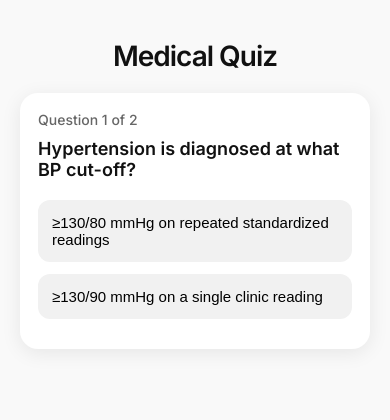
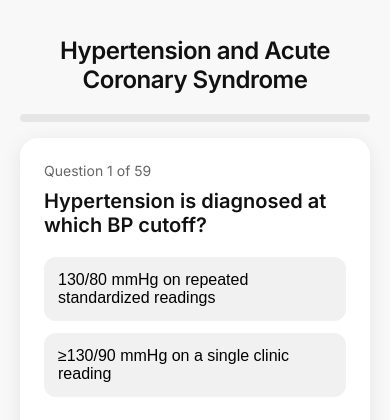
Before and after one commit to drsabya/cardiovascular, a plain HTML site: page index.html in a window 390 px wide. Drawn offline with Linux system fonts and the light colour scheme.

Commit message:
second commit

```diff
--- a/index.html
+++ b/index.html
@@ -3,14 +3,19 @@
   <head>
     <meta charset="UTF-8" />
     <meta name="viewport" content="width=device-width, initial-scale=1.0" />
-    <title>Medical Quiz App</title>
+    <title>Hypertension and Acute Coronary Syndrome</title>
     <link rel="stylesheet" href="style.css" />
   </head>
   <body>
     <div class="app-container">
       <header class="app-header">
-        <h1>Medical Quiz</h1>
+        <h1>Hypertension and Acute Coronary Syndrome</h1>
       </header>
+
+      <!-- Progress Bar -->
+      <div id="progress-wrapper">
+        <div id="progress-bar"></div>
+      </div>
 
       <div id="quiz-box">
         <div id="question-number"></div>
@@ -18,9 +23,12 @@
 
         <div id="options-container"></div>
 
-        <div id="reasoning-box" class="hidden"></div>
+        <div id="feedback-box" class="hidden"></div>
 
-        <button id="next-btn" class="hidden">Next</button>
+        <div class="nav-buttons">
+          <button id="back-btn" class="nav-btn hidden">Back</button>
+          <button id="next-btn" class="nav-btn hidden">Next</button>
+        </div>
       </div>
     </div>
 
--- a/questions.json
+++ b/questions.json
@@ -1,14 +1,358 @@
 [
   {
-    "question": "Hypertension is diagnosed at what BP cut-off?",
-    "correct": "≥130/80 mmHg on repeated standardized readings",
+    "question": "Hypertension is diagnosed at which BP cutoff?",
+    "correct": "130/80 mmHg on repeated standardized readings",
     "wrong": "≥130/90 mmHg on a single clinic reading",
-    "reasoning": "AHA/ACC 2025 uses ≥130/80 with standardized multiple measurements."
+    "reasoning": "AHA/ACC 2025 keeps the diagnostic threshold at ≥130/80 mmHg based on outcome data showing increased CV risk above this level."
   },
   {
-    "question": "What is the preferred method to confirm hypertension?",
+    "question": "What is the BP goal for most adults?",
+    "correct": "<130/80 mmHg in treated adults",
+    "wrong": "<135/85 mmHg for all adults",
+    "reasoning": "Trials show lowering BP to <130/80 mmHg reduces stroke, MI, and heart failure in most adults."
+  },
+  {
+    "question": "Preferred method to confirm hypertension?",
     "correct": "HBPM/ABPM confirmation preferred",
     "wrong": "Office BP alone is sufficient",
-    "reasoning": "Out-of-office readings avoid white-coat and masked phenomena."
+    "reasoning": "Out-of-office readings (HBPM/ABPM) avoid white-coat effect and better reflect usual BP."
+  },
+  {
+    "question": "What is white-coat hypertension?",
+    "correct": "High office BP, normal ABPM/HBPM",
+    "wrong": "High office BP, slightly high ABPM",
+    "reasoning": "In white-coat hypertension, stress in the clinic raises BP, but ambulatory/home readings remain normal."
+  },
+  {
+    "question": "What is masked hypertension?",
+    "correct": "Normal office BP, high ABPM/HBPM",
+    "wrong": "Normal office BP, borderline ABPM",
+    "reasoning": "In masked hypertension, clinic BP looks normal while true everyday BP is elevated outside."
+  },
+  {
+    "question": "What is the first step in HTN evaluation?",
+    "correct": "Standardized office BP before decisions",
+    "wrong": "Random clinic BP is adequate",
+    "reasoning": "Treatment decisions depend on accurate standardized office measurement before anything else."
+  },
+  {
+    "question": "Which are first-line drug classes?",
+    "correct": "Thiazide, ACEi, ARB, CCB as first-line",
+    "wrong": "Beta-blocker as universal first-line",
+    "reasoning": "These four classes have the strongest evidence for CV risk reduction and are recommended as first-line."
+  },
+  {
+    "question": "When start meds in Stage 1 HTN?",
+    "correct": "Start meds if ASCVD ≥10% or TOD present",
+    "wrong": "Start meds only if BP >140/90",
+    "reasoning": "In low-risk stage 1 HTN lifestyle alone is acceptable, but high ASCVD risk or TOD justifies adding drugs."
+  },
+  {
+    "question": "When is dual therapy recommended?",
+    "correct": "Dual therapy for Stage 2 HTN",
+    "wrong": "Dual therapy only after monotherapy failure",
+    "reasoning": "Stage 2 hypertension or BP far above goal usually needs two drugs to reach target quickly and safely."
+  },
+  {
+    "question": "Why avoid ACEi + ARB combination?",
+    "correct": "ACEi + ARB increases harm without benefit",
+    "wrong": "ACEi + ARB lowers BP more effectively",
+    "reasoning": "Combining ACEi and ARB increases renal adverse effects without proven added benefit in outcomes."
+  },
+  {
+    "question": "DOC in diabetes with albuminuria?",
+    "correct": "ACEi or ARB protects kidneys in diabetes",
+    "wrong": "CCB alone is preferred in diabetes",
+    "reasoning": "ACEi/ARBs slow progression of diabetic kidney disease and reduce albuminuria and CV events."
+  },
+  {
+    "question": "DOC in CKD with albuminuria?",
+    "correct": "ACEi/ARB for CKD with albuminuria",
+    "wrong": "Thiazide preferred for CKD with proteinuria",
+    "reasoning": "In CKD with albuminuria, RAAS blockade is key to kidney protection and lowering CV risk."
+  },
+  {
+    "question": "Preferred therapy post-MI/HFrEF?",
+    "correct": "β-blocker + ACEi/ARB post-MI",
+    "wrong": "CCB preferred post-MI",
+    "reasoning": "β-blockers and ACEi/ARBs improve survival and remodeling after MI and in HFrEF."
+  },
+  {
+    "question": "Which drugs are unsafe in pregnancy?",
+    "correct": "ACEi/ARB/ARNi contraindicated in pregnancy",
+    "wrong": "Nifedipine ER contraindicated in pregnancy",
+    "reasoning": "These RAAS drugs cause fetal toxicity and are strictly avoided in pregnancy."
+  },
+  {
+    "question": "First-line drugs in pregnancy?",
+    "correct": "Labetalol or Nifedipine ER",
+    "wrong": "ACE inhibitors",
+    "reasoning": "Labetalol, nifedipine ER, and methyldopa have fetal safety and BP-lowering data in pregnancy."
+  },
+  {
+    "question": "When suspect secondary HTN?",
+    "correct": "Severe, abrupt HTN at young age",
+    "wrong": "Mild elevated BP in older adults",
+    "reasoning": "Very young onset, abrupt severe HTN, or disproportionate TOD suggests a secondary cause."
+  },
+  {
+    "question": "Definition of resistant hypertension?",
+    "correct": "≥130/80 on 3 drugs incl. a diuretic",
+    "wrong": "≥140/90 on one medication",
+    "reasoning": "True resistant HTN is defined by poor control despite a full, appropriate three-drug regimen."
+  },
+  {
+    "question": "Best 4th-line drug in resistant HTN?",
+    "correct": "Spironolactone as fourth-line",
+    "wrong": "Amlodipine as fourth-line",
+    "reasoning": "Spironolactone effectively lowers BP in resistant HTN by blocking aldosterone’s sodium-retaining effects."
+  },
+  {
+    "question": "Role of renal denervation?",
+    "correct": "RDN for selected true resistant HTN",
+    "wrong": "RDN as first-line for most HTN",
+    "reasoning": "RDN is reserved for carefully selected resistant HTN patients after maximized drug therapy."
+  },
+  {
+    "question": "Recommended sodium intake?",
+    "correct": "<1500 mg/day sodium target",
+    "wrong": "<2500 mg/day sodium target",
+    "reasoning": "Lower sodium intake substantially reduces BP and CV risk, especially in hypertensives."
+  }
+  ,
+  {
+    "question": "Lifestyle with greatest BP reduction?",
+    "correct": "Combined lifestyle gives largest reduction",
+    "wrong": "Aerobic exercise alone is enough",
+    "reasoning": "Combining diet, weight loss, and regular exercise produces additive BP reductions."
+  },
+  {
+    "question": "Why prefer single-pill combination?",
+    "correct": "Single-pill improves adherence",
+    "wrong": "Single-pill reduces adherence",
+    "reasoning": "Single-pill combinations simplify regimens, improving adherence and speed of BP control."
+  },
+  {
+    "question": "Drugs that worsen BP?",
+    "correct": "NSAIDs, OCPs, steroids raise BP",
+    "wrong": "ACE inhibitors raise BP",
+    "reasoning": "These drugs promote sodium retention or sympathetic activation and can blunt BP control."
+  },
+  {
+    "question": "BP target in older adults?",
+    "correct": "<130/80 with individualization",
+    "wrong": "<120/70 for all older adults",
+    "reasoning": "The same target applies, but treatment intensity must be tailored to frailty and orthostatic symptoms."
+  },
+  {
+    "question": "Define hypertensive emergency.",
+    "correct": "Severe BP + organ damage",
+    "wrong": "Severe BP without organ damage",
+    "reasoning": "Emergency is distinguished by acute target-organ damage, which mandates rapid IV BP control."
+  },
+  {
+    "question": "Define hypertensive urgency.",
+    "correct": "Severe BP without organ damage",
+    "wrong": "Severe BP with acute organ injury",
+    "reasoning": "Urgency has severe BP elevation but no organ damage, so gradual oral reduction is safer."
+  },
+  {
+    "question": "What BP suggests emergency/urgency?",
+    "correct": "≥180/120 mmHg but organ injury defines emergency",
+    "wrong": "≥150/90 mmHg defines emergency",
+    "reasoning": "Very high numbers like ≥180/120 mmHg are concerning, but organ damage defines an emergency."
+  },
+  {
+    "question": "Organs involved in HTN emergency?",
+    "correct": "Brain, heart, kidneys, aorta, retina",
+    "wrong": "Skin, muscle, peripheral nerves",
+    "reasoning": "These organs are highly vulnerable to acute pressure surges and determine prognosis."
+  },
+  {
+    "question": "Example of HTN emergency?",
+    "correct": "Pulmonary edema, stroke, ACS",
+    "wrong": "Mild headache, anxiety",
+    "reasoning": "These conditions represent acute dysfunction of vital organs due to severe hypertension."
+  },
+  {
+    "question": "BP reduction goal in emergency?",
+    "correct": "Reduce BP by 20–25% in first hour",
+    "wrong": "Normalize BP immediately",
+    "reasoning": "Too-rapid BP fall can cause ischemia, so guidelines recommend modest initial reduction."
+  },
+  {
+    "question": "Exception with special BP target?",
+    "correct": "Aortic dissection needs SBP <120",
+    "wrong": "Pulmonary edema needs SBP <120",
+    "reasoning": "Aortic dissection and stroke need specific, more aggressive or tailored BP targets."
+  },
+  {
+    "question": "Preferred IV drugs in emergency?",
+    "correct": "Nicardipine, labetalol IV",
+    "wrong": "Oral amlodipine",
+    "reasoning": "These IV agents allow precise, rapid titration suitable for emergencies, unlike oral amlodipine."
+  },
+  {
+    "question": "Management of urgency?",
+    "correct": "Oral adjustment + follow-up",
+    "wrong": "IV therapy mandatory",
+    "reasoning": "Without organ damage, slow BP reduction with oral meds and follow-up minimizes harm."
+  },
+  {
+    "question": "Why avoid rapid correction?",
+    "correct": "Risk of ischemia from rapid drop",
+    "wrong": "Faster drop always safer",
+    "reasoning": "Abrupt large BP drops outpace autoregulatory adaptation and can worsen organ perfusion."
+  },
+  {
+    "question": "What defines STEMI?",
+    "correct": "ST elevation with acute occlusion",
+    "wrong": "ST depression with occlusion",
+    "reasoning": "STEMI reflects a totally occluded coronary artery producing persistent ST elevation on ECG."
+  },
+  {
+    "question": "What defines NSTEMI?",
+    "correct": "Troponin rise without ST elevation",
+    "wrong": "ST elevation without troponin rise",
+    "reasoning": "NSTEMI has myocardial necrosis (troponin rise) without the classic ST elevation pattern."
+  },
+  {
+    "question": "What is unstable angina?",
+    "correct": "Ischemia without troponin rise",
+    "wrong": "Ischemia with clear troponin elevation",
+    "reasoning": "Unstable angina has ischemia but not enough necrosis to raise troponin levels."
+  },
+  {
+    "question": "Most sensitive ACS marker?",
+    "correct": "High-sensitivity troponin",
+    "wrong": "CK-MB alone",
+    "reasoning": "High-sensitivity troponin detects very small myocardial injury earlier than older markers."
+  },
+  {
+    "question": "When repeat troponin?",
+    "correct": "Troponin at 0 & 1–2h",
+    "wrong": "Troponin only at 12h",
+    "reasoning": "0/1–2h algorithms accelerate rule-in/rule-out decisions and shorten ED stay."
+  }
+  ,
+  {
+    "question": "Which ACS needs immediate reperfusion?",
+    "correct": "STEMI needs immediate reperfusion",
+    "wrong": "NSTEMI needs immediate reperfusion",
+    "reasoning": "STEMI has the greatest benefit from immediate reperfusion because a full coronary occlusion exists."
+  },
+  {
+    "question": "FMC-to-device time in PCI-capable center?",
+    "correct": "FMC-to-device ≤90 min",
+    "wrong": "FMC-to-device ≤180 min",
+    "reasoning": "Outcomes are best when device crossing occurs within 90 minutes of first medical contact."
+  },
+  {
+    "question": "First step for STEMI at non-PCI hospital?",
+    "correct": "Check for shock or severe HF",
+    "wrong": "Give nitrates immediately",
+    "reasoning": "Shock or severe HF dramatically increases risk and mandates rapid transfer for definitive PCI."
+  },
+  {
+    "question": "What if shock present at non-PCI center?",
+    "correct": "Transfer immediately if shock",
+    "wrong": "Give lytics first in shock",
+    "reasoning": "Non-PCI hospitals cannot definitively treat shock in STEMI, so rapid transfer is lifesaving."
+  },
+  {
+    "question": "Key question if no shock?",
+    "correct": "Assess PCI feasibility time",
+    "wrong": "Check if troponin is positive",
+    "reasoning": "Transfer is only beneficial if PCI can still be performed within evidence-based time windows."
+  },
+  {
+    "question": "If FMC-device ≤120 min?",
+    "correct": "Transfer for PCI if ≤120 min",
+    "wrong": "Give fibrinolytics",
+    "reasoning": "When timely PCI is possible, primary PCI is superior to fibrinolysis."
+  },
+  {
+    "question": "If FMC-device >120 min?",
+    "correct": "Give fibrinolytics if >120 min",
+    "wrong": "Transfer for PCI regardless",
+    "reasoning": "If PCI will be significantly delayed, fibrinolysis is recommended to restore flow sooner."
+  },
+  {
+    "question": "Door-to-needle time?",
+    "correct": "Door-to-needle ≤30 min",
+    "wrong": "Door-to-needle ≤90 min",
+    "reasoning": "Door-to-needle ≤30 minutes maximizes fibrinolysis benefit in STEMI."
+  },
+  {
+    "question": "What is delayed PCI?",
+    "correct": "PCI 3–24h after lysis",
+    "wrong": "Immediate PCI after lysis",
+    "reasoning": "After successful lysis, planned PCI within 3–24 hours improves long-term outcomes."
+  },
+  {
+    "question": "What is rescue PCI?",
+    "correct": "PCI after failed lysis",
+    "wrong": "PCI after successful lysis",
+    "reasoning": "Rescue PCI is needed when fibrinolysis fails to restore perfusion adequately."
+  },
+  {
+    "question": "When prefer delayed PCI?",
+    "correct": "Delayed PCI if stable post-lysis",
+    "wrong": "Immediate PCI always",
+    "reasoning": "If lysis succeeded and the patient is stable, there is no need for immediate urgent PCI."
+  },
+  {
+    "question": "Why “DM” noted in pathway?",
+    "correct": "Diabetics need early angiography",
+    "wrong": "Diabetics should avoid early angiography",
+    "reasoning": "Diabetics have higher risk and more silent ischemia, justifying routine early angiography."
+  },
+  {
+    "question": "Preferred P2Y12 in PCI?",
+    "correct": "Ticagrelor/prasugrel preferred",
+    "wrong": "Clopidogrel always preferred",
+    "reasoning": "Ticagrelor/prasugrel provide more potent platelet inhibition and better outcomes than clopidogrel in ACS-PCI."
+  },
+  {
+    "question": "Standard DAPT duration after ACS?",
+    "correct": "DAPT for 12 months",
+    "wrong": "DAPT for 3 months",
+    "reasoning": "One year of DAPT balances ischemic protection with acceptable bleeding risk after ACS."
+  },
+  {
+    "question": "P2Y12 used with fibrinolysis?",
+    "correct": "Clopidogrel with fibrinolysis",
+    "wrong": "Prasugrel with fibrinolysis",
+    "reasoning": "Clopidogrel is the agent studied and approved in combination with fibrinolytics."
+  },
+  {
+    "question": "Anticoagulant used during PCI?",
+    "correct": "UFH during PCI",
+    "wrong": "Warfarin during PCI",
+    "reasoning": "Unfractionated heparin is easy to titrate and reverse and is standard in the cath lab."
+  },
+  {
+    "question": "Essential long-term meds post-ACS?",
+    "correct": "β-blocker + ACEi/ARB + statin long-term",
+    "wrong": "Statin monotherapy",
+    "reasoning": "These drugs reduce reinfarction, remodel the ventricle, and improve long-term survival."
+  },
+  {
+    "question": "When early invasive strategy in NSTEMI?",
+    "correct": "Early invasive strategy for high-risk NSTEMI",
+    "wrong": "Early invasive strategy for all NSTEMI",
+    "reasoning": "High-risk NSTEMI patients benefit from earlier angiography and revascularization."
+  },
+  {
+    "question": "Which ACS should NOT get fibrinolysis?",
+    "correct": "Fibrinolysis NOT for NSTEMI",
+    "wrong": "Fibrinolysis for NSTEMI",
+    "reasoning": "Fibrinolytics have no proven benefit and higher risk in NSTEMI/UA, so are avoided."
+  },
+  {
+    "question": "Symptom-to-needle goal for fibrinolysis?",
+    "correct": "Symptom-to-needle ≤12h",
+    "wrong": "Symptom-to-needle ≤24h",
+    "reasoning": "Early fibrinolysis (within 12h, and door-to-needle within 30 min) preserves myocardium and improves survival."
   }
 ]
--- a/script.js
+++ b/script.js
@@ -1,6 +1,7 @@
 let questions = [];
 let index = 0;
 let selected = null;
+let userAnswers = [];
 
 async function loadQuestions() {
   const res = await fetch("questions.json");
@@ -10,15 +11,19 @@ async function loadQuestions() {
 
 function renderQuestion() {
   const q = questions[index];
-
   document.getElementById("question-number").innerText = `Question ${
     index + 1
   } of ${questions.length}`;
   document.getElementById("question-text").innerText = q.question;
 
+  // Update progress bar
+  document.getElementById("progress-bar").style.width = `${
+    (index / questions.length) * 100
+  }%`;
+
+  // Options
   const optionsDiv = document.getElementById("options-container");
   optionsDiv.innerHTML = "";
-
   const opts = shuffle([q.correct, q.wrong]);
 
   opts.forEach((opt) => {
@@ -26,43 +31,39 @@ function renderQuestion() {
     btn.className = "option-btn";
     btn.innerText = opt;
 
-    btn.onclick = () => handleSelection(btn, opt, q.correct, q.reasoning);
+    btn.onclick = () => handleSelection(btn, opt, q.correct);
     optionsDiv.appendChild(btn);
   });
 
-  document.getElementById("reasoning-box").classList.add("hidden");
+  document.getElementById("feedback-box").classList.add("hidden");
   document.getElementById("next-btn").classList.add("hidden");
+
+  // Show back button only if not first question
+  document.getElementById("back-btn").classList.toggle("hidden", index === 0);
 }
 
-function handleSelection(btn, opt, correct, reasoning) {
+function handleSelection(btn, opt, correct) {
   const buttons = document.querySelectorAll(".option-btn");
-  buttons.forEach((b) => b.classList.remove("selected"));
-
-  btn.classList.add("selected");
-  selected = opt;
-
-  // Lock and reveal correctness
   buttons.forEach((b) => (b.disabled = true));
 
   if (opt === correct) {
     btn.classList.add("correct");
+    document.getElementById("feedback-box").innerText = "Correct!";
+    userAnswers[index] = true;
   } else {
     btn.classList.add("wrong");
     buttons.forEach((b) => {
       if (b.innerText === correct) b.classList.add("correct");
     });
+    document.getElementById("feedback-box").innerText = "Incorrect.";
+    userAnswers[index] = false;
   }
 
-  // Show reasoning
-  const reasonBox = document.getElementById("reasoning-box");
-  reasonBox.innerText = "Reasoning: " + reasoning;
-  reasonBox.classList.remove("hidden");
+  document.getElementById("feedback-box").classList.remove("hidden");
+  document.getElementById("next-btn").classList.remove("hidden");
 
-  // Show next button
-  const nextBtn = document.getElementById("next-btn");
-  nextBtn.classList.remove("hidden");
-
-  nextBtn.onclick = nextQuestion;
+  document.getElementById("next-btn").onclick = nextQuestion;
+  document.getElementById("back-btn").onclick = backQuestion;
 }
 
 function nextQuestion() {
@@ -70,18 +71,33 @@ function nextQuestion() {
   if (index < questions.length) {
     renderQuestion();
   } else {
-    finishQuiz();
+    completeQuiz();
   }
 }
 
-function finishQuiz() {
-  document.getElementById("quiz-box").innerHTML = `
-		<h2 style="text-align:center; font-size:24px; margin-bottom:10px;">Quiz Completed!</h2>
-		<p style="text-align:center; color:#666;">Great job! You’ve finished all questions.</p>
-	`;
+function backQuestion() {
+  if (index > 0) {
+    index--;
+    renderQuestion();
+  }
 }
 
-// Utility: Shuffle array
+function completeQuiz() {
+  document.getElementById("quiz-box").innerHTML = `
+		<h2 style="text-align:center;">Quiz Complete</h2>
+		<p style="text-align:center; color:#555;">
+			You have reached the end of the quiz.
+		</p>
+		<p style="text-align:center; margin-top:15px;">
+			<a href="answers.html" style="color:#007aff; font-weight:600;">
+			View Answers & Reasoning</a>
+		</p>
+	`;
+
+  // Fill progress bar fully
+  document.getElementById("progress-bar").style.width = "100%";
+}
+
 function shuffle(arr) {
   return arr.sort(() => Math.random() - 0.5);
 }
--- a/style.css
+++ b/style.css
@@ -2,10 +2,9 @@
 
 body {
 	font-family: 'Inter', sans-serif;
-	background: #f9f9f9;
+	background: #f8f8f8;
 	margin: 0;
 	padding: 0;
-	color: #111;
 }
 
 .app-container {
@@ -22,8 +21,25 @@ body {
 .app-header h1 {
 	font-weight: 600;
 	color: #111;
-	font-size: 28px;
-	letter-spacing: -1px;
+	font-size: 24px;
+	letter-spacing: -0.5px;
+}
+
+/* Progress Bar */
+#progress-wrapper {
+	width: 100%;
+	background: #e6e6e6;
+	height: 8px;
+	border-radius: 50px;
+	overflow: hidden;
+	margin-bottom: 16px;
+}
+
+#progress-bar {
+	height: 100%;
+	width: 0%;
+	background: #007aff;
+	transition: width 0.3s ease;
 }
 
 #quiz-box {
@@ -31,12 +47,10 @@ body {
 	padding: 24px;
 	border-radius: 18px;
 	box-shadow: 0 4px 20px rgba(0,0,0,0.08);
-	animation: fadeIn 0.4s ease;
 }
 
 #question-number {
 	font-size: 14px;
-	font-weight: 500;
 	color: #666;
 	margin-bottom: 10px;
 }
@@ -65,11 +79,6 @@ body {
 	background: #e8e8e8;
 }
 
-.option-btn.selected {
-	border: 2px solid #007aff;
-	background: #e8f0ff;
-}
-
 .option-btn.correct {
 	background: #d4f8d4;
 	border: 2px solid #28a745;
@@ -80,44 +89,34 @@ body {
 	border: 2px solid #e63946;
 }
 
-#reasoning-box {
+#feedback-box {
 	margin-top: 15px;
-	padding: 14px;
-	background: #fafafa;
-	border-left: 4px solid #007aff;
-	border-radius: 8px;
-	font-size: 15px;
-	color: #333;
+	font-weight: 500;
+	font-size: 16px;
 }
 
 .hidden {
 	display: none;
 }
 
-#next-btn {
-	width: 100%;
+.nav-buttons {
+	display: flex;
+	justify-content: space-between;
+	margin-top: 20px;
+}
+
+.nav-btn {
+	width: 48%;
 	background: #007aff;
 	color: #fff;
 	padding: 14px;
 	border: none;
+	border-radius: 12px;
 	font-size: 16px;
-	border-radius: 12px;
-	margin-top: 20px;
 	cursor: pointer;
 	transition: 0.2s ease;
 }
 
-#next-btn:hover {
+.nav-btn:hover {
 	background: #0063d5;
 }
-
-@keyframes fadeIn {
-	from { opacity: 0; transform: translateY(10px); }
-	to { opacity: 1; transform: translateY(0); }
-}
-
-@media (max-width: 480px) {
-	#quiz-box { padding: 18px; }
-	#question-text { font-size: 18px; }
-	.option-btn { font-size: 15px; }
-}
```
Also changed, not shown: answers.html (added, +23 -0 lines), answers.js (added, +33 -0 lines).
